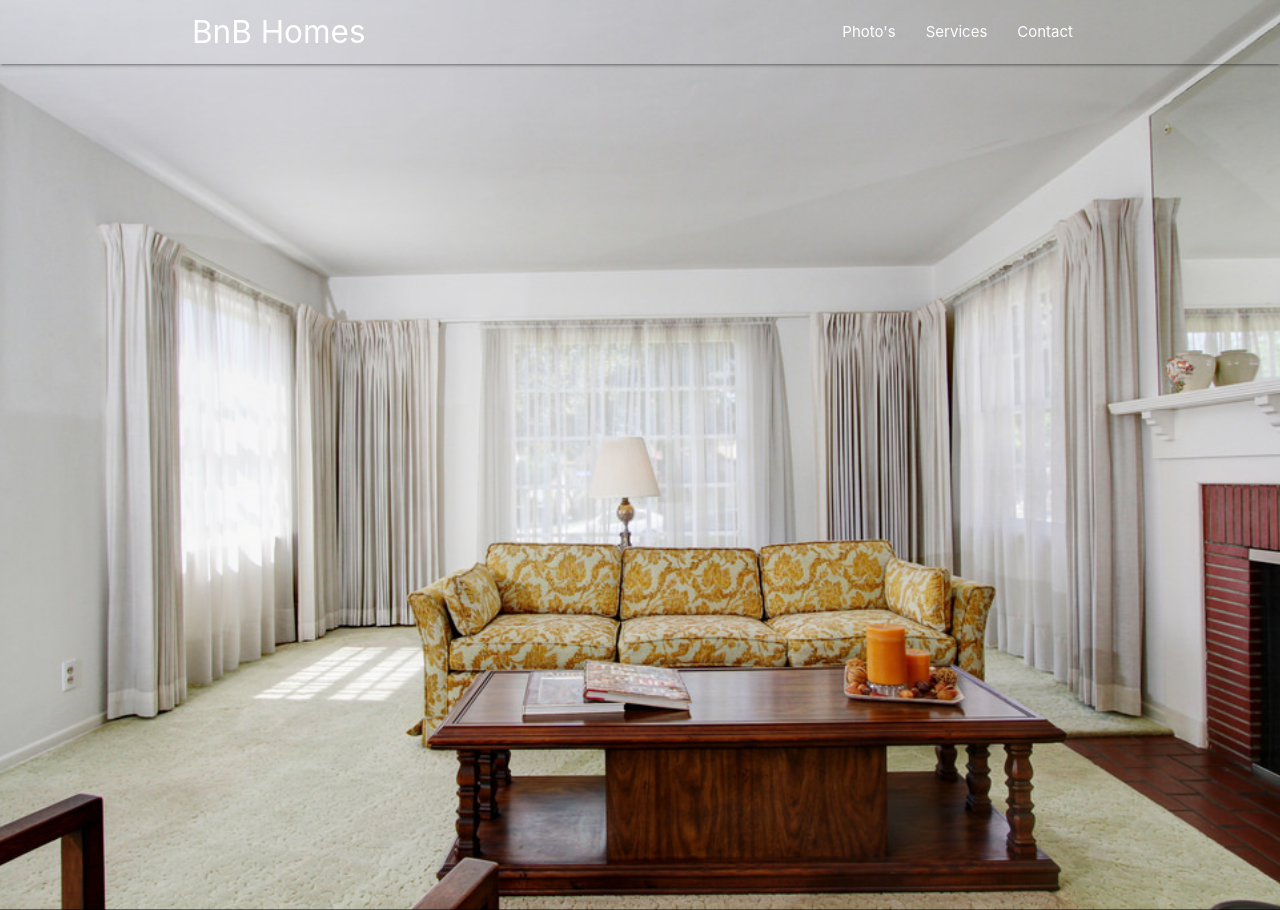
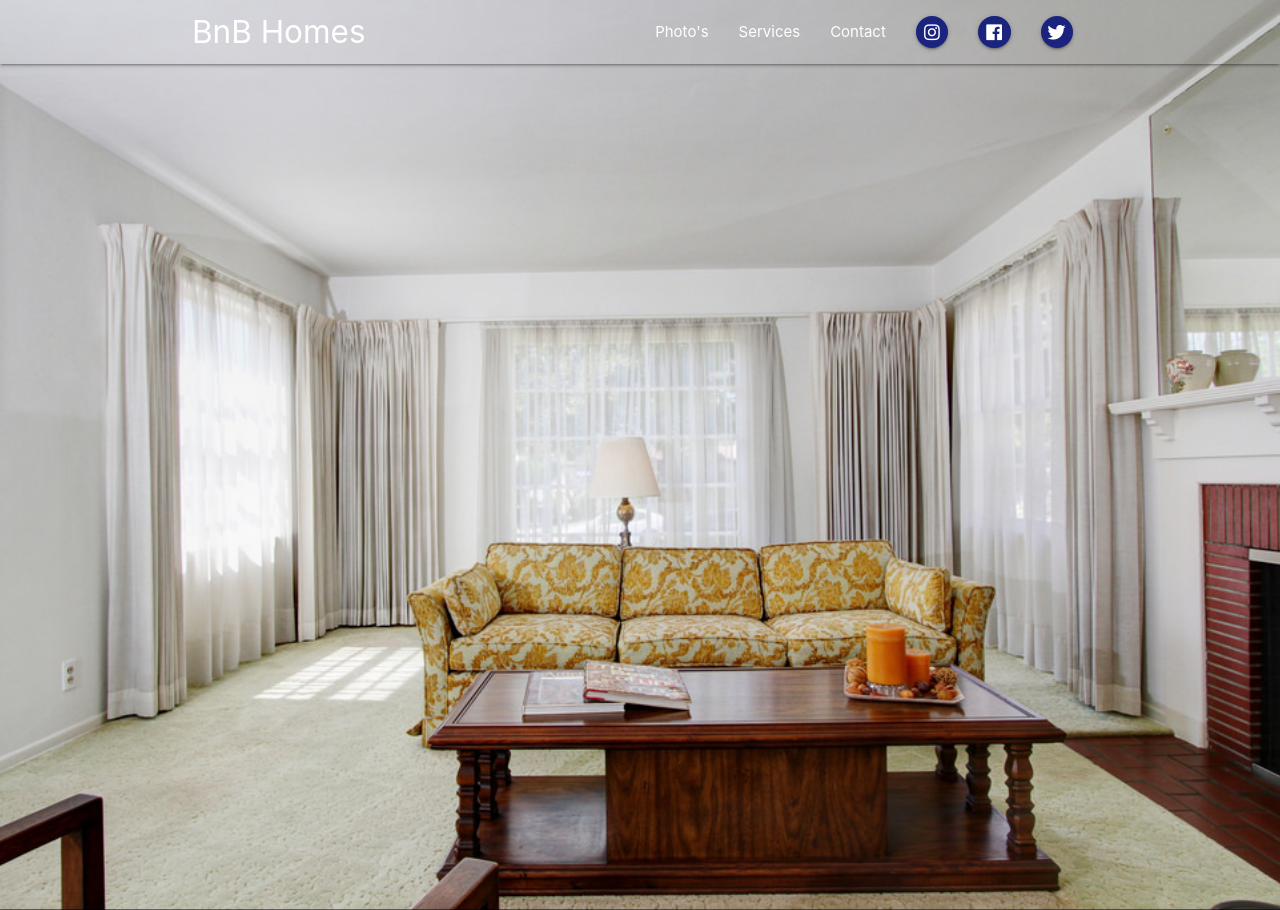
Before and after one commit to johnmayor723/bnbHomes_materialized, a plain HTML site: page index.html in a window 1280 px wide. Shown: the top 910 px of the page. Drawn offline with nearby package versions, Linux system fonts and the light colour scheme.

Commit message:
added icons and tool tips for social media

```diff
--- a/index.html
+++ b/index.html
@@ -42,6 +42,15 @@
           <li><a href="#">Photo's</a></li>
           <li><a href="#">Services</a></li>
           <li><a href="#">Contact</a></li>
+           <li><a href="#" class="tooltipped btn-floating btn-small indigo darken-4" data-position="bottom" data-tooltip="Instagram">
+            <i class="fab fa-instagram"></i>
+          </a></li>
+          <li><a href="#" class="tooltipped btn-floating btn-small indigo darken-4" data-position="bottom" data-tooltip="Facebook">
+            <i class="fab fa-facebook"></i>
+          </a></li>
+          <li><a href="#" class="tooltipped btn-floating btn-small indigo darken-4" data-position="bottom" data-tooltip="Twitter">
+            <i class="fab fa-twitter"></i>
+          </a></li>
         </ul>
         <ul class="sidenav grey lighten-2" id="mobile-menu">
           <li><a href="#">Photo's</a></li>
@@ -209,6 +218,11 @@
       $('.sidenav').sidenav();
       $('.materialboxed').materialbox();
        $('.parallax').parallax();
+        $('.datepicker').datepicker({
+        disableWeekends: true,
+        yearRange: 1
+      });
+      $('.tooltipped').tooltip();
     });
   </script>
 </body>
```
